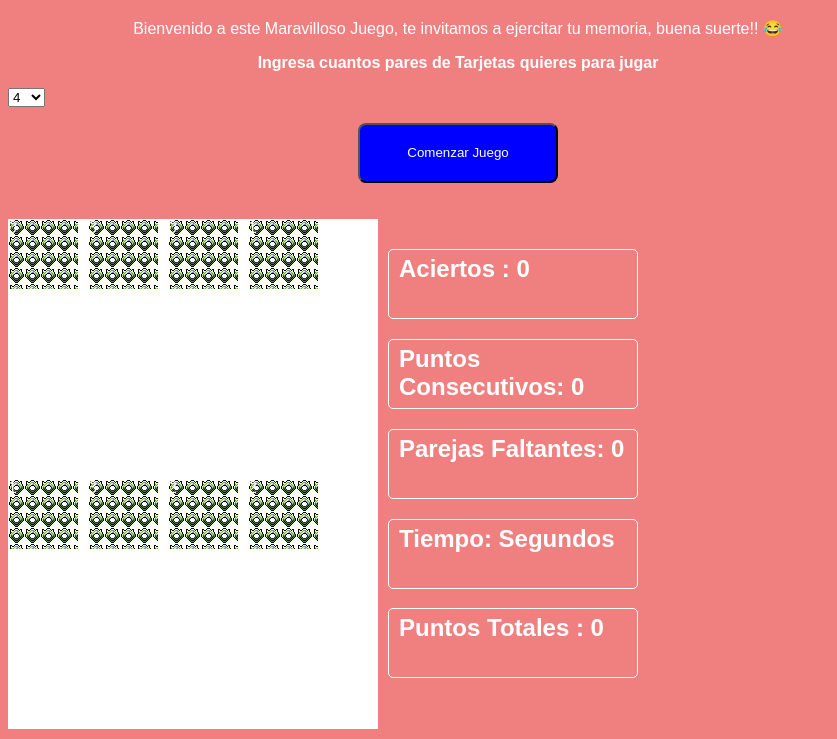
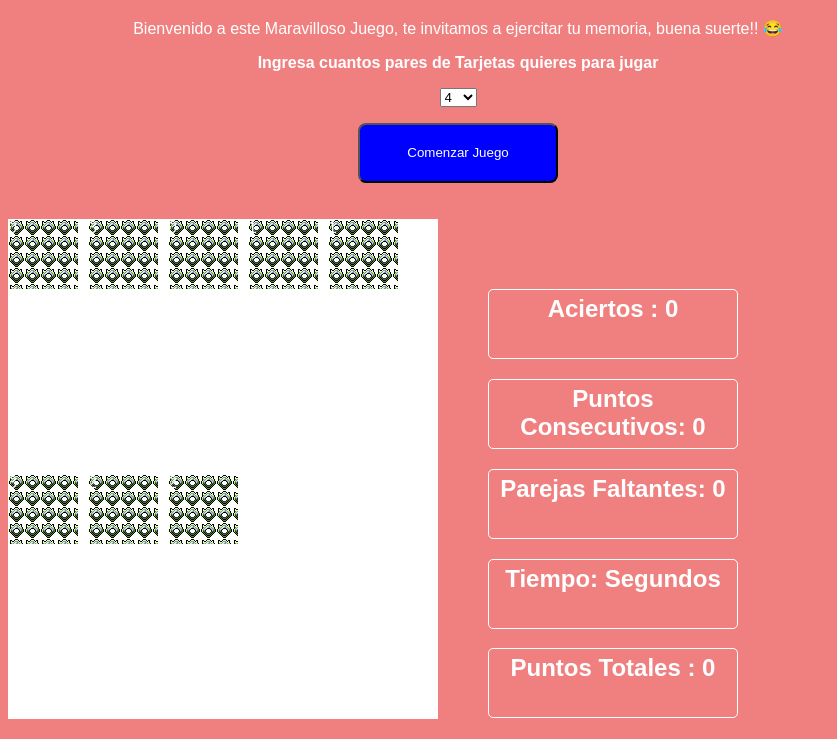
Before and after one commit to NaturalPowerGames/memory-game, a website: page Proyect Game/index.html in a window 1280 px wide. Shown: the part 61-800 px from the top of the page, without its empty margins (0-837 px from the left). Drawn offline with Linux system fonts and the light colour scheme.

Commit message:
manejo boton seleccionar cartas, footer
se centró el boton de seleccionar cartas,
se coloco en el footer mes y año,

```diff
--- a/Proyect Game/css/style.css
+++ b/Proyect Game/css/style.css
@@ -25,8 +25,8 @@ main{
     background-color: white;
     flex-wrap: wrap;
     padding:10px,10px 10px 20px;
-    width: 370px;
-    height:510px;
+    width: 430px;
+    height:500px;
     gap: 10px;
 
   }
@@ -61,7 +61,9 @@ main{
     height: 550px;
     border-top-right-radius:8px ;
     border-bottom-right-radius: 8px;
-    padding: 10px 10px 10px 10px;
+    padding: 50px 50px 50px 50px;
+    text-align: center;
+
 }
 .estadisticas{
     border: 1px solid white;
--- a/Proyect Game/index.html
+++ b/Proyect Game/index.html
@@ -19,13 +19,14 @@
 
 
     <p><strong> Ingresa cuantos pares de Tarjetas quieres para jugar </strong></p>
-        <select class="select" id="card-amount-selector">
+    <div style="text-align:center"><select  id="card-amount-selector">
             <option value="4">4</option>
             <option value="8">8</option>
             <option value="12">12</option>
         </select>
+    </div>
 
-        <div>
+    <div>
             <p>
             <button class="oprimir" id="comenzar-juego" onclick="generate()">Comenzar Juego</button>
             </p>
@@ -45,9 +46,15 @@
 
         </section>
 
+
     </main>
     <footer>
-        <p >Elaborado por:Ramón Lopez</p>
+        <p > Elaborado por: Ramón Lopez</p>
+        <p > Abril 2023</p>
+
+
+
+        </p>
     </footer>
 
 
```
